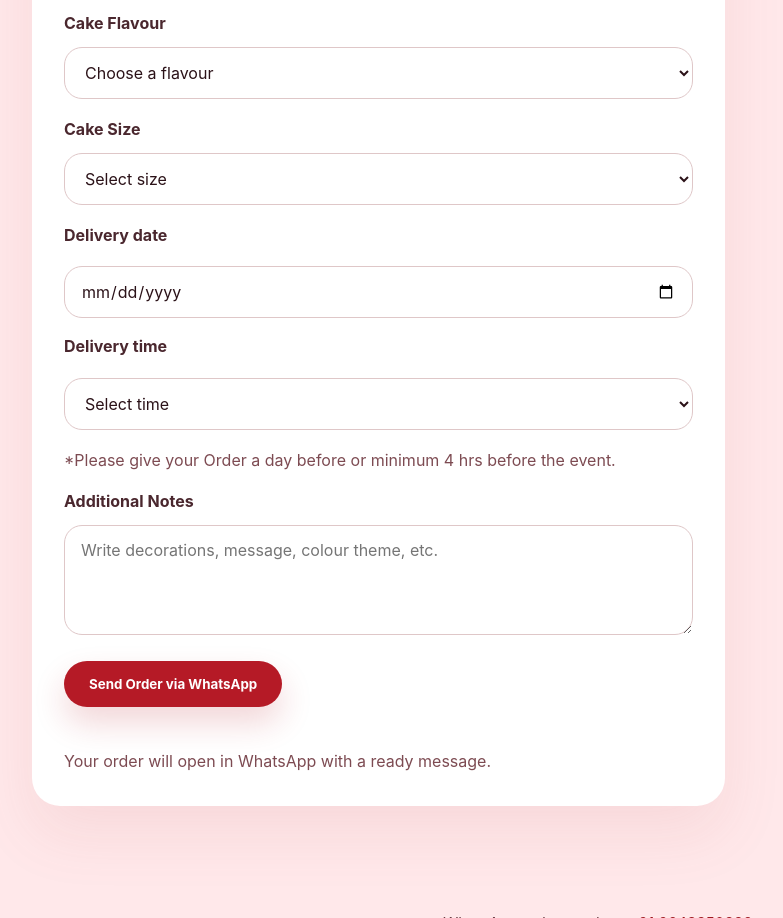
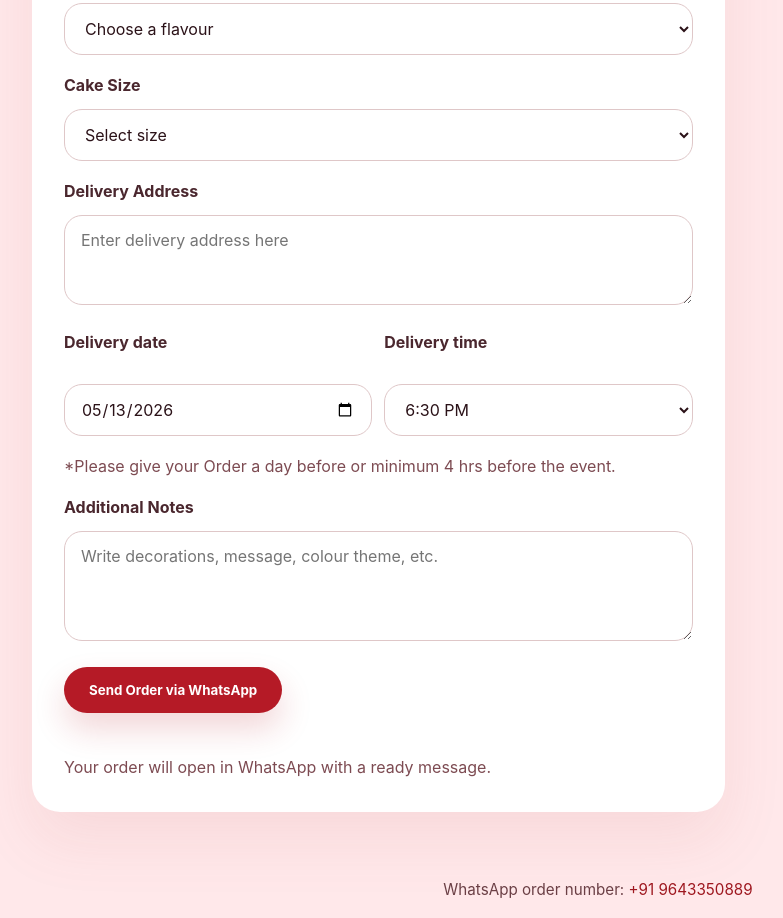
Before and after one commit to PushpamTronic/simple_delight_cakes, a plain HTML site: page order.html in a window 1280 px wide. Shown: the part 749-1667 px from the top of the page, without its empty margins (42-825 px from the left). Drawn offline with Linux system fonts and the light colour scheme.

Commit message:
Update order page validation, WhatsApp integration, and delivery picker

```diff
--- a/order.html
+++ b/order.html
@@ -22,14 +22,13 @@
           />
           Simple Delight Cakes
         </a>
-        <a class="button tertiary" href="index.html">← Back to Home</a>
+        <a class="button tertiary" href="index.html">← Home</a>
       </div>
     </header>
 
     <main class="order-page">
       <section class="order-hero">
         <div class="order-hero-copy">
-          <p class="eyebrow">Order with WhatsApp</p>
           <h1>Order Your Cake</h1>
           <p>
             Complete the form and WhatsApp will open with your order message
@@ -47,6 +46,8 @@
                 type="text"
                 name="name"
                 required
+                pattern="[A-Za-z ]+"
+                title="Name should contain only letters and spaces"
                 placeholder="Ex: Simple"
               />
             </label>
@@ -57,6 +58,8 @@
                 type="tel"
                 name="phone"
                 required
+                pattern="\d{10}"
+                title="Enter a 10-digit phone number"
                 placeholder="Ex: 9643350889"
               />
             </label>
@@ -102,73 +105,44 @@
               </select>
             </label>
 
-            <div style="margin-bottom: 16px">
-              <label
-                for="delivery-date"
-                style="display: block; font-weight: 700; margin-bottom: 8px"
-                >Delivery date</label
-              >
-              <input type="date" id="delivery-date" name="delivery-date" style="width: 100%" />
+            <label>
+              Delivery Address
+              <textarea
+                name="delivery-address"
+                rows="3"
+                placeholder="Enter delivery address here"
+                required
+              ></textarea>
+            </label>
+
+            <div
+              style="
+                display: flex;
+                gap: 12px;
+                flex-wrap: wrap;
+                margin-bottom: 16px;
+              "
+            >
+              <div style="flex: 1 1 220px; min-width: 180px">
+                <label for="delivery-date">Delivery date</label>
+                <input
+                  type="date"
+                  id="delivery-date"
+                  name="delivery-date"
+                  style="width: 100%"
+                />
+              </div>
+              <div style="flex: 1 1 220px; min-width: 180px">
+                <label for="delivery-time">Delivery time</label>
+                <select
+                  id="delivery-time"
+                  name="delivery-time"
+                  style="width: 100%"
+                ></select>
+              </div>
             </div>
 
-            <div style="margin-bottom: 16px">
-              <label
-                for="delivery-time"
-                style="display: block; font-weight: 700; margin-bottom: 8px"
-                >Delivery time</label
-              >
-              <select id="delivery-time" name="delivery-time" style="width: 100%">
-                <option value="" selected disabled>Select time</option>
-                <option>12:00 AM</option>
-                <option>12:30 AM</option>
-                <option>1:00 AM</option>
-                <option>1:30 AM</option>
-                <option>2:00 AM</option>
-                <option>2:30 AM</option>
-                <option>3:00 AM</option>
-                <option>3:30 AM</option>
-                <option>4:00 AM</option>
-                <option>4:30 AM</option>
-                <option>5:00 AM</option>
-                <option>5:30 AM</option>
-                <option>6:00 AM</option>
-                <option>6:30 AM</option>
-                <option>7:00 AM</option>
-                <option>7:30 AM</option>
-                <option>8:00 AM</option>
-                <option>8:30 AM</option>
-                <option>9:00 AM</option>
-                <option>9:30 AM</option>
-                <option>10:00 AM</option>
-                <option>10:30 AM</option>
-                <option>11:00 AM</option>
-                <option>11:30 AM</option>
-                <option>12:00 PM</option>
-                <option>12:30 PM</option>
-                <option>1:00 PM</option>
-                <option>1:30 PM</option>
-                <option>2:00 PM</option>
-                <option>2:30 PM</option>
-                <option>3:00 PM</option>
-                <option>3:30 PM</option>
-                <option>4:00 PM</option>
-                <option>4:30 PM</option>
-                <option>5:00 PM</option>
-                <option>5:30 PM</option>
-                <option>6:00 PM</option>
-                <option>6:30 PM</option>
-                <option>7:00 PM</option>
-                <option>7:30 PM</option>
-                <option>8:00 PM</option>
-                <option>8:30 PM</option>
-                <option>9:00 PM</option>
-                <option>9:30 PM</option>
-                <option>10:00 PM</option>
-                <option>10:30 PM</option>
-                <option>11:00 PM</option>
-                <option>11:30 PM</option>
-              </select>
-            </div>
+            <p id="summary"></p>
 
             <div style="margin-bottom: 16px">
               <p class="helper-text">
@@ -223,6 +197,85 @@
     </footer>
 
     <script>
+      const dateInput = document.getElementById("delivery-date");
+      const timeSelect = document.getElementById("delivery-time");
+      const summary = document.getElementById("summary");
+
+      // All 48 half-hour slots
+      const allSlots = [];
+      for (let h = 0; h < 24; h++) {
+        [0, 30].forEach((m) => {
+          const hh = h % 12 === 0 ? 12 : h % 12;
+          const mm = m === 0 ? "00" : "30";
+          const ampm = h < 12 ? "AM" : "PM";
+          allSlots.push({
+            label: `${hh}:${mm} ${ampm}`,
+            value: String(h).padStart(2, "0") + ":" + mm,
+            minutes: h * 60 + m,
+          });
+        });
+      }
+
+      function toDateStr(d) {
+        return d.toISOString().split("T")[0];
+      }
+
+      // Returns the earliest allowed DateTime (now + 4hrs, rounded up to :00 or :30)
+      function getMinDateTime() {
+        const now = new Date();
+        now.setHours(now.getHours() + 4);
+        const m = now.getMinutes();
+        if (m > 0 && m <= 30) {
+          now.setMinutes(30, 0, 0);
+        } else if (m > 30) {
+          now.setHours(now.getHours() + 1);
+          now.setMinutes(0, 0, 0);
+        } else {
+          now.setMinutes(0, 0, 0);
+        }
+        return now;
+      }
+
+      function populateTime(selectedDate) {
+        const minDT = getMinDateTime();
+        const minDate = toDateStr(minDT);
+        const minMinutes =
+          selectedDate <= minDate
+            ? minDT.getHours() * 60 + minDT.getMinutes()
+            : 0;
+
+        timeSelect.innerHTML = "";
+        allSlots.forEach((slot) => {
+          if (slot.minutes >= minMinutes) {
+            const opt = document.createElement("option");
+            opt.value = slot.value;
+            opt.textContent = slot.label;
+            timeSelect.appendChild(opt);
+          }
+        });
+
+        if (timeSelect.options.length === 0) {
+          const emptyOption = document.createElement("option");
+          emptyOption.textContent = "No available times";
+          emptyOption.disabled = true;
+          emptyOption.selected = true;
+          timeSelect.appendChild(emptyOption);
+        }
+      }
+
+      function setupDate() {
+        const minDT = getMinDateTime();
+        const minDate = toDateStr(minDT);
+        dateInput.setAttribute("min", minDate);
+        if (!dateInput.value || dateInput.value < minDate) {
+          dateInput.value = minDate;
+        }
+        populateTime(dateInput.value);
+      }
+
+      dateInput.addEventListener("change", () => populateTime(dateInput.value));
+      setupDate();
+
       document
         .getElementById("cakeOrderForm")
         .addEventListener("submit", function (event) {
@@ -234,9 +287,21 @@
           const cakeType = data.get("cakeType").trim();
           const cakeFlavour = data.get("cakeFlavour").trim();
           const cakeSize = data.get("cakeSize").trim();
+          const deliveryTime = data.get("delivery-time").trim();
           const deliveryDate = data.get("delivery-date").trim();
-          const deliveryTime = data.get("delivery-time").trim();
+          const deliveryAddress = data.get("delivery-address").trim();
           const notes = data.get("notes").trim();
+
+          const nameValid = /^[A-Za-z ]+$/.test(name);
+          const phoneValid = /^\d{10}$/.test(phone);
+          if (!nameValid) {
+            alert("Name should contain only letters and spaces.");
+            return;
+          }
+          if (!phoneValid) {
+            alert("Mobile number must contain exactly 10 digits.");
+            return;
+          }
 
           const message = `Hello,%20I%20would%20like%20to%20order%20a%20cake.%0A%0AName:%20${encodeURIComponent(name)}%0APhone:%20${encodeURIComponent(phone)}%0ACake%20Type:%20${encodeURIComponent(cakeType)}%0AFlavour:%20${encodeURIComponent(cakeFlavour)}%0ASize:%20${encodeURIComponent(cakeSize)}%0ADelivery%20Date:%20${encodeURIComponent(deliveryDate)}%0ADelivery%20Time:%20${encodeURIComponent(deliveryTime)}%0ANotes:%20${encodeURIComponent(notes)}%0A%0APlease%20confirm%20availability.`;
           const waUrl = `https://wa.me/919643350889?text=${message}`;
--- a/styles.css
+++ b/styles.css
@@ -116,6 +116,14 @@ textarea {
   box-shadow: 0 16px 32px rgba(181, 26, 38, 0.18);
 }
 
+.whatsapp {
+  background: #25D366;
+  color: #fff;
+  box-shadow: 0 16px 32px rgba(37, 211, 102, 0.18);
+  margin: 20px auto;
+  display: block;
+}
+
 .secondary {
   background: #fff;
   color: #b51a26;
@@ -128,7 +136,7 @@ textarea {
 }
 
 .hero {
-  padding: 64px 24px 80px;
+  padding: 24px 24px 80px;
   background: radial-gradient(circle at top left, #ffd5d7 0%, #ffe8ea 40%, #fff5f4 100%);
 }
 
@@ -194,7 +202,7 @@ textarea {
 }
 
 .section {
-  padding: 64px 24px;
+  padding: 24px 24px;
   max-width: 1180px;
   margin: 0 auto;
 }
@@ -244,7 +252,7 @@ textarea {
 }
 
 .special-highlight {
-  padding-top: 36px;
+  padding-top: 16px;
 }
 
 .special-card {
@@ -294,6 +302,13 @@ textarea {
   min-height: 320px;
   border-radius: 28px;
   background: url('Cake_theme.jpeg') center/cover no-repeat;
+  box-shadow: inset 0 0 0 1px rgba(255,255,255,0.22);
+}
+
+.special-image-2 {
+  min-height: 160px;
+  border-radius: 28px;
+  background: url('Cake_and_more.png') center/cover no-repeat;
   box-shadow: inset 0 0 0 1px rgba(255,255,255,0.22);
 }
 
@@ -359,7 +374,7 @@ textarea {
 }
 
 .order-page {
-  padding: 40px 24px 80px;
+  padding: 40px 24px 40px;
   max-width: 1180px;
   margin: 0 auto;
 }
@@ -547,6 +562,11 @@ textarea {
   .summary-card {
     padding: 24px;
   }
+
+  .button {
+    padding: 10px 16px;
+    font-size: 0.9rem;
+  }
 }
 
 /* In styles.css */
```
Also changed, not shown: index.html (+15 -25 lines), Cake_and_more.png (added).
